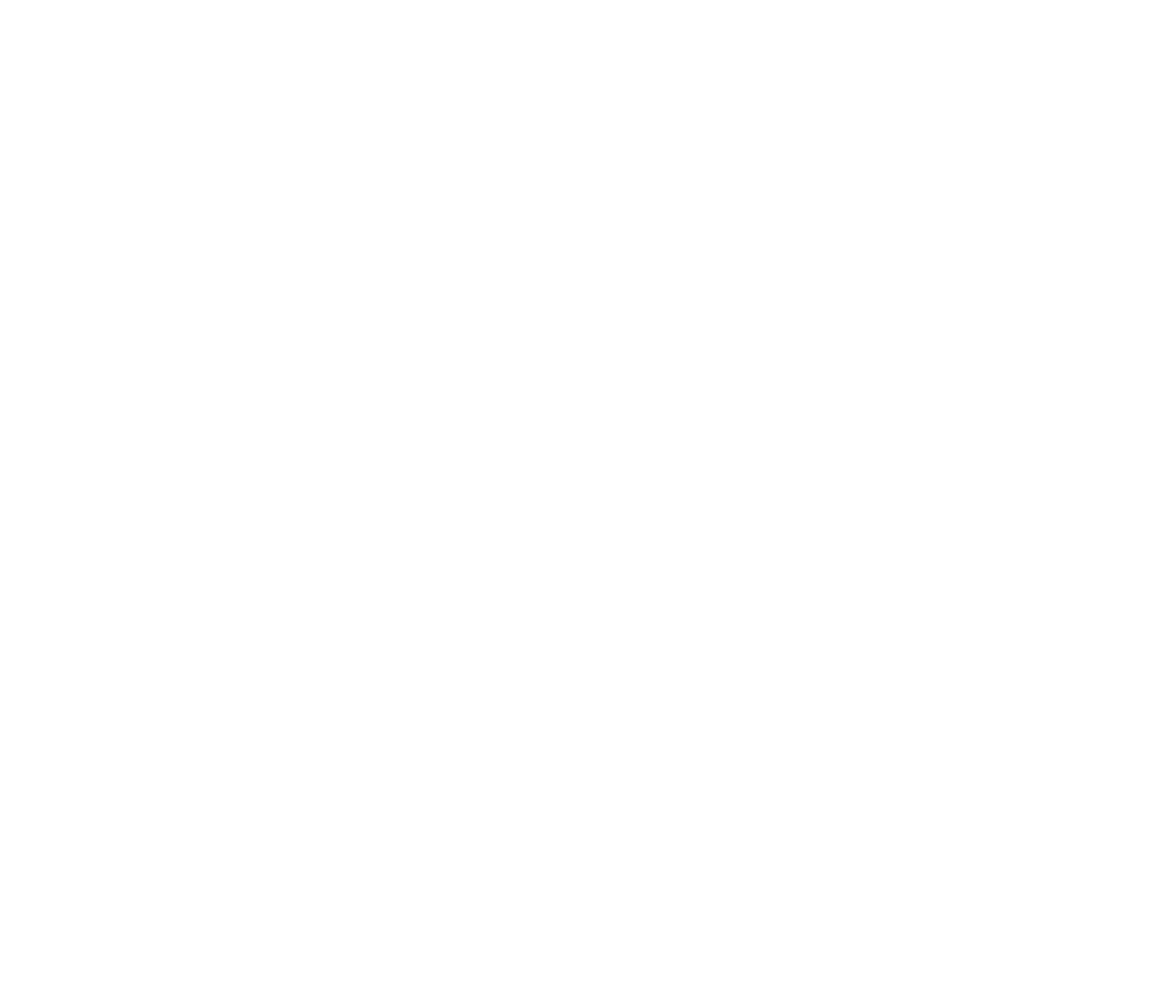
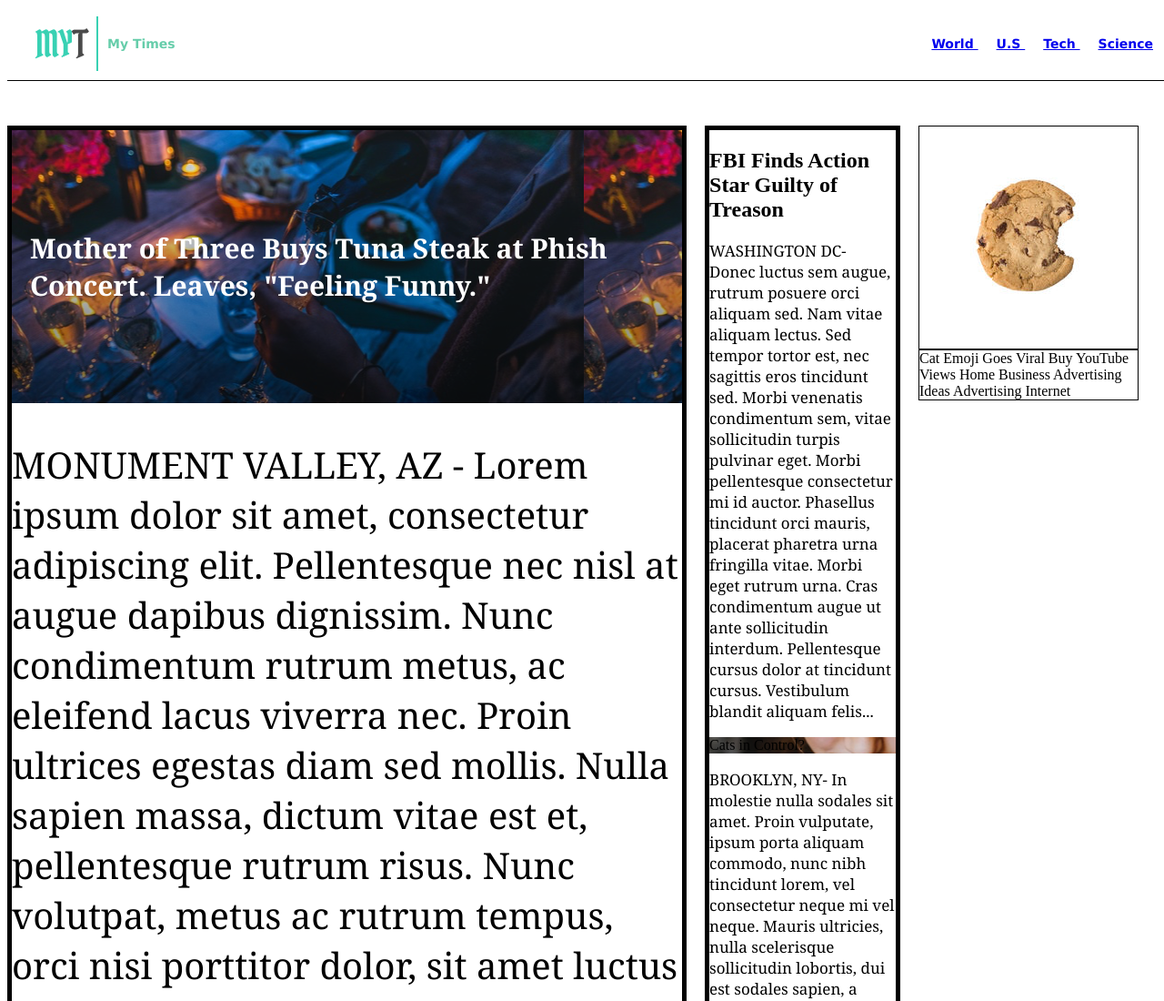
Before and after one commit to jalesco/MyTimes, a plain HTML site: page index.html in a window 1280 px wide. Shown: the top 1100 px of the page at 91% size. Before the commit the page ends 800 px from the top, so only its background shows below. Drawn offline with Linux system fonts and the light colour scheme.

Commit message:
Added images for headlines and styled columns

```diff
--- a/index.html
+++ b/index.html
@@ -2,9 +2,81 @@
 <html>
   <head>
     <meta charset="utf-8">
-    <title></title>
+    <title>MyTimes Newspaper</title>
+    <link href="resources/style.css" type="text/css" rel="stylesheet">
   </head>
+
   <body>
+    <header>
+      <div class="logo">
+        <img src="resources/images/myt-logo.jpg" alt="MyTimes Logo" />
+        <span> My Times </span>
+      </div>
+      <nav>
+         <span> <a href="#"> World </a> </span>
+         <span> <a href="#"> U.S </a> </span>
+         <span> <a href="#"> Tech </a> </span>
+         <span> <a href="#"> Science </a> </span>
+      </nav>
+    </header>
+
+    <div class="container">
+
+      <div class="column large">
+        <div class="lead-story">
+          <div class="lead-image">
+            <span> Mother of Three Buys Tuna Steak at Phish Concert. Leaves, "Feeling Funny."</span>
+          </div>
+          <p class="narrative"> MONUMENT VALLEY, AZ - Lorem ipsum dolor sit amet, consectetur adipiscing elit. Pellentesque nec nisl at augue dapibus dignissim. Nunc condimentum rutrum metus, ac eleifend lacus viverra nec. Proin ultrices egestas diam sed mollis. Nulla sapien massa, dictum vitae est et, pellentesque rutrum risus. Nunc volutpat, metus ac rutrum tempus, orci nisi porttitor dolor, sit amet luctus metus est ut mauris. Quisque vulputate nisl vitae massa rhoncus, at sagittis elit accumsan. Etiam tempus, lorem quis blandit imperdiet, enim dui lobortis tortor, sit amet lobortis arcu ex id odio. Nam fermentum nulla et eros bibendum, sed ullamcorper massa scelerisque. Vestibulum aliquet placerat leo a hendrerit. Nulla non sagittis neque. Nullam sit amet fringilla massa. </p>
+        </div>
+
+        <div class="minor-stories">
+          <div class="story">
+            <h2> Orca Spends Vacation at Land World Puget </h2>
+            <p class="narrative"> PUGET, SO - Sed felis elit, faucibus et ipsum vel, vehicula ultrices purus. Sed congue odio vitae malesuada rhoncus. Integer vitae nisi pulvinar ante accumsan... </p>
+          </div>
+          <div class="image-content">
+            <img src="#" alt="Earth Spins Backward for 2017"/>
+          </div>
+          <div class="story">
+            <h2> Burger for Breakfast: How Early is Too Early? </h2>
+            <p class="narrative"> LONG BEACH, CA-It is never too early for a burger. </p>
+          </div>
+          <div class="image-content">
+            <img src="#" alt="Research shows cameras erase memory" />
+          </div>
+        </div>
+      </div> <!--End of large column div-->
+
+
+
+      <div class="column medium">
+        <div class="minor-stories">
+          <div class="story">
+            <h2> FBI Finds Action Star Guilty of Treason </h2>
+            <p class="narrative"> WASHINGTON DC- Donec luctus sem augue, rutrum posuere orci aliquam sed. Nam vitae aliquam lectus. Sed tempor tortor est, nec sagittis eros tincidunt sed. Morbi venenatis condimentum sem, vitae sollicitudin turpis pulvinar eget. Morbi pellentesque consectetur mi id auctor. Phasellus tincidunt orci mauris, placerat pharetra urna fringilla vitae. Morbi eget rutrum urna. Cras condimentum augue ut ante sollicitudin interdum. Pellentesque cursus dolor at tincidunt cursus. Vestibulum blandit aliquam felis... </p>
+          </div>
+           <div class="cat-ceo-image">
+             <span> Cats in Control? </span>
+           </div>
+           <p class="narrative"> BROOKLYN, NY- In molestie nulla sodales sit amet. Proin vulputate, ipsum porta aliquam commodo, nunc nibh tincidunt lorem, vel consectetur neque mi vel neque. Mauris ultricies, nulla scelerisque sollicitudin lobortis, dui est sodales sapien, a vestibulum velit diam eget felis. Vivamus dignissim lacinia dolor, quis commodo tellus pellentesque in. </p>
+      </div>
+    </div> <!--End of medium column div-->
+
+      <div class="column small">
+        <div class="image-content">
+          <img src="resources/images/news-bite.png" alt="New Bite Cookie" />
+        </div>
+        <div class="news-bites">
+          <span> Cat Emoji Goes Viral </span>
+          <span> Buy YouTube Views </span>
+          <span> Home Business Advertising Ideas </span>
+          <span> Advertising Internet </span>
+        </div>
+      </div>
+    </div>
+
+
 
   </body>
 </html>
--- a/resources/style.css
+++ b/resources/style.css
@@ -0,0 +1,103 @@
+header {
+  display: flex;
+  font-family: Verdana;
+  font-size: 14px;
+  font-weight: bold;
+  position: fixed;
+  z-index: 1;
+  align-items: center;
+  width: 100%;
+  border-bottom: 1px solid black;
+  height: 80px;
+  background-color: white;
+}
+
+
+.logo {
+  display: flex;
+  align-items: center;
+  flex-grow: 1;
+  color: MediumAquamarine;
+  padding-left: 30px;
+}
+
+.logo span {
+  margin-left: 10px;
+}
+
+header nav span {
+  padding-right: 20px;
+}
+
+/* Main section styles*/
+
+.container {
+  display: flex;
+  width: 100%;
+  height: 100%;
+  padding-top: 130px;
+
+}
+
+.image-content {
+  border: 1px solid black;
+}
+
+.lead-story {
+  border: 5px solid black;
+}
+
+.lead-story .narrative {
+  font-size: 40px;
+}
+
+.lead-image {
+  display: flex;
+  background-image: url(images/story-main.png);
+  height: 300px;
+  font-family: Georgia;
+  font-weight: bold;
+  font-size: 30px;
+  color: white;
+  align-items: center;
+}
+
+.lead-image span {
+  padding-left: 20px;
+}
+
+.cat-ceo-image {
+  background-image: url(images/cat-ceo.png);
+}
+
+.minor-stories {
+  border: 5px solid black;
+}
+
+.news-bites {
+  border: 1px solid black;
+}
+
+.narrative {
+  font-family: Georgia;
+  font-size: 17px;
+  color: black;
+}
+
+.column {
+  display: flex;
+  flex-direction: column;
+  margin-right: 20px;
+}
+
+.column .large {
+  width: 630px;
+}
+
+.column .medium {
+  width: 300px;
+}
+
+.column .small {
+  width: 240px;
+}
```
Also changed, not shown: resources/images/cat-ceo.png (added), resources/images/img-fall.png (added), resources/images/myt-logo.jpg (added), resources/images/news-bite.png (added), resources/images/story-main.png (added).
